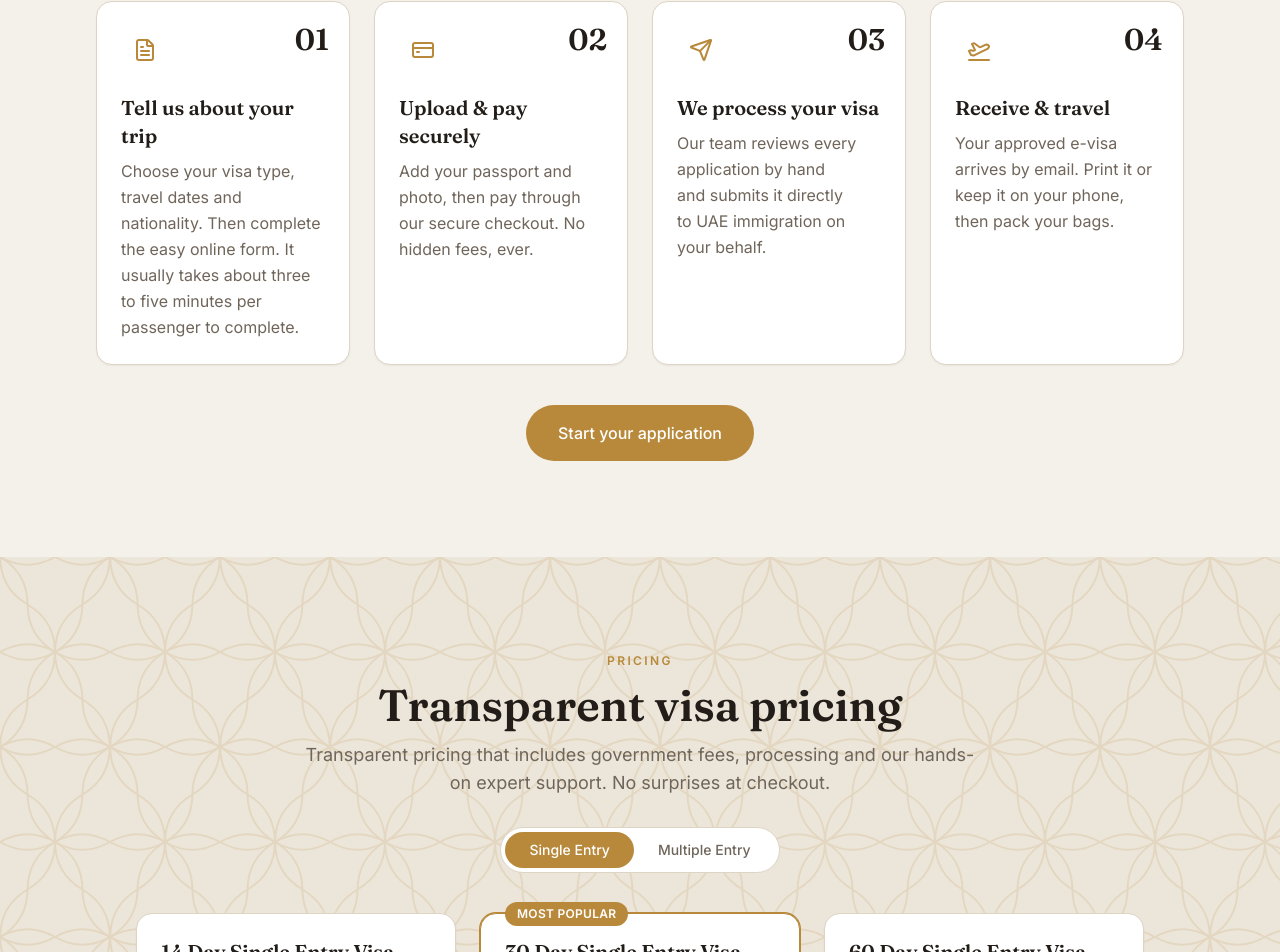
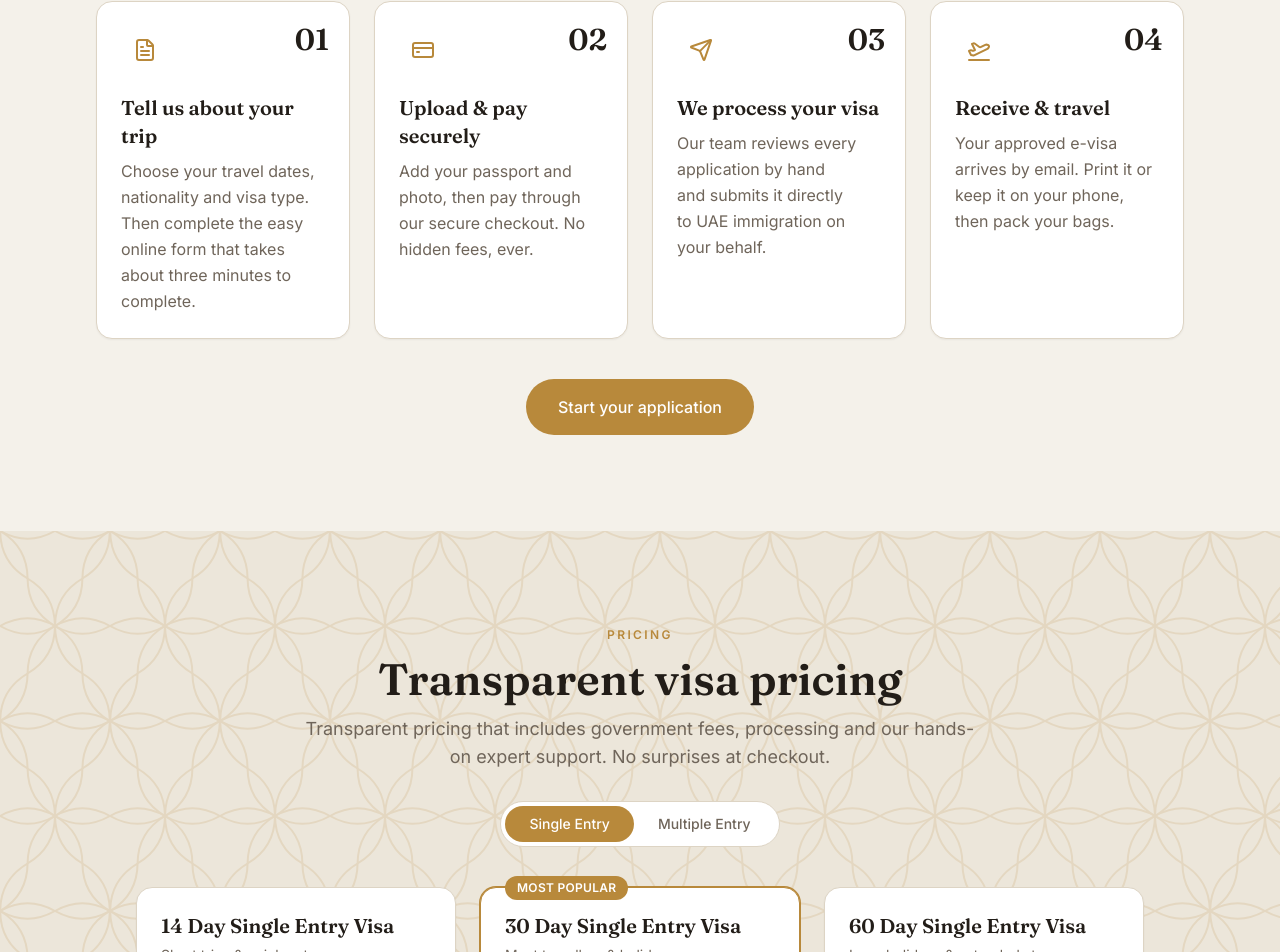
Before and after one commit to bvtonder1980-cmd/dubavisas, a Next.js app: page / in a window 1280 px wide. Shown: the part 2035-2987 px from the top of the page. Built offline with nearby package versions, Linux system fonts and the light colour scheme.

Commit message:
feat: rephrase travel information in how-it-works component
Updated travel steps for clarity and conciseness

Co-authored-by: bvtonder1980-cmd <275993852+bvtonder1980-cmd@users.noreply.github.com>

```diff
--- a/components/how-it-works.tsx
+++ b/components/how-it-works.tsx
@@ -6,7 +6,7 @@ const steps = [
   {
     icon: FileText,
     title: "Tell us about your trip",
-    body: "Choose your visa type, travel dates and nationality. Then complete the easy online form. It usually takes about three to five minutes per passenger to complete.",
+    body: "Choose your travel dates, nationality and visa type. Then complete the easy online form that takes about three minutes to complete.",
   },
   {
     icon: CreditCard,
```
